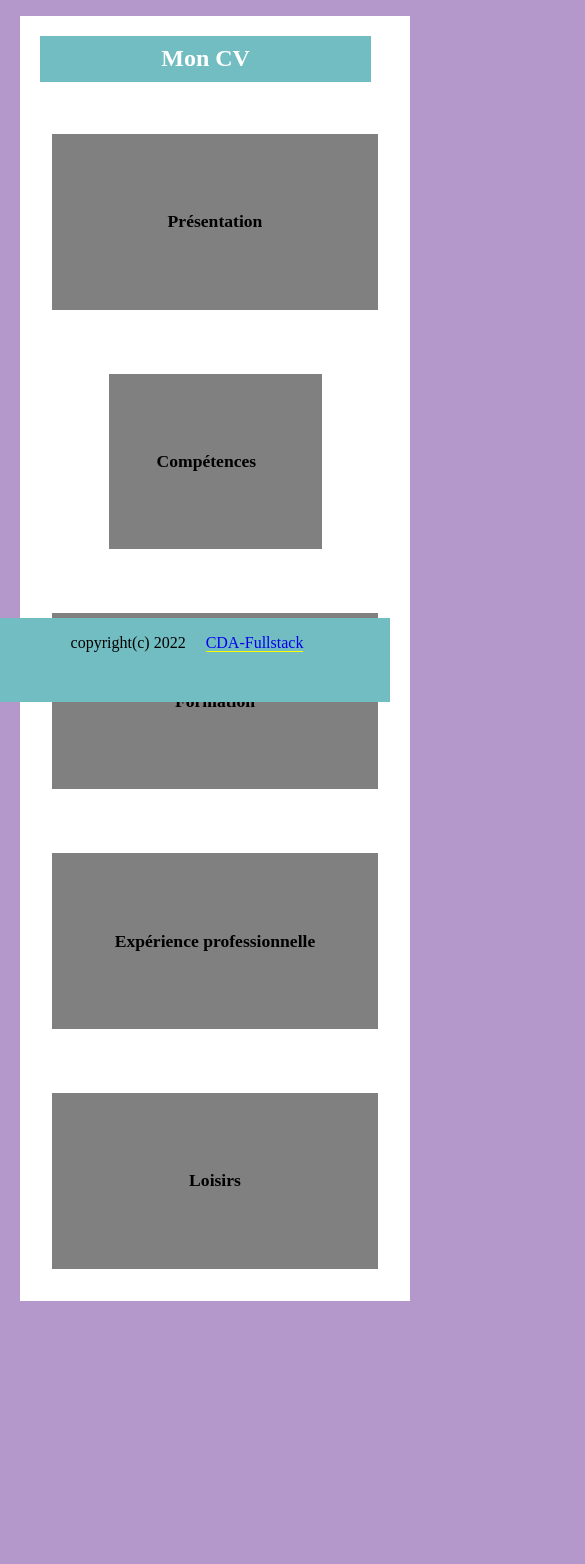
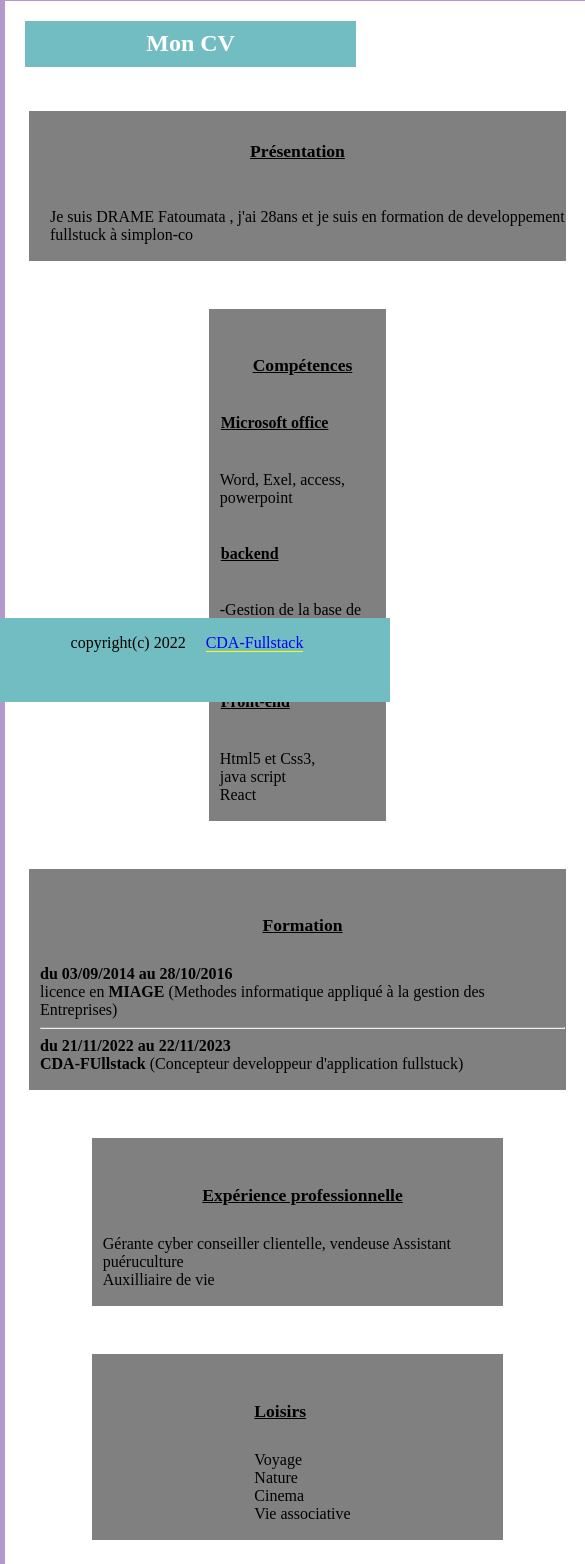
Before and after one commit to ColasRblr/personal-page-simplon, a plain HTML site: page views/CV.html in a window 390 px wide. Shown: the part 142-1706 px from the top of the page, 585 px wide, since content can reach past the window. Before the commit the page ends 1527 px from the top, so only its background shows below. Drawn offline with Linux system fonts and the light colour scheme.

Commit message:
Modification et responsive du  code cv et projets

```diff
--- a/style/style.css
+++ b/style/style.css
@@ -70,6 +70,11 @@
         background-color: white;
         margin: 20px;
 }
+
+#index_sections p{
+    margin-left: 20px;
+    font-size: 1.5em;
+}
 /* FORMS */
 
     form{
@@ -137,10 +142,23 @@
     .cv_page {
         display: flex;
         flex-direction: column;
-        width: 100vw;
+        width: 150vw;
         background-color: white;
-        margin: 20px;
+        margin: 5px;
         margin-bottom : 10vh;
+
+    }
+
+     li{
+        list-style: none;
+    }
+
+    #skill p{
+        padding: 0.5px
+    }
+    #presentation P {
+        padding-left: 20px;
+        font-size: 1em;
     }
 
     h5 {
@@ -152,6 +170,10 @@
         display: flex;
     }
 
+    ul {
+        padding-inline-start: 10px;
+    }
+
     .cv_aside {
         display: flex;
         flex-direction: column;
@@ -159,33 +181,73 @@
 
     #skills, #education, #work_experience, #hobby, #presentation {
         background-color: grey;
-        margin : 2em;
-        padding: 3em;
+        margin : 1.5em;
+        padding: 1px;
+        flex-direction: column;
+        align-items: center;
         display: flex;
-        justify-content: center;
+        /*justify-content: center;*/
     }
 
     #skills {
         width : 30%;
     }
+    #cv_right, #work_experience, #hobby  {
+        width: 70%;
+        display: flex;
+        flex-direction: column;
+       align-items: center;
+    }
 
-   #cv_right {
-    width: 70%;;
+   /* #cv_right {
+    width: 25%;
    }
+   #work_experience
+   {
+    width: 25%;
+   }
+   #hobby {
+    width: 20%;
+   } */
+   /* #hobby{
+    width: 10%;
+   } */
 
    /* Projects */
    .btn_project{
-    width: 20%;
-    height: 10vw;
+    width: 40%;
+    height: 75%;
     box-shadow: 0 0 15px #cccccc;
     border-radius: 14px;
-    background-color: white;
-    padding: 10px;
+    /*background-color: rgba(121, 68, 170, 0);*/
+    background-color: #72BDC1;
+    padding: 1px;
     margin: 5% 7% 5% 7%;
-    display: flex;
+    display: block;
     flex-direction: row;
     justify-content: space-around;
+    font-size: 1em;
+    text-align: center;
+
 }
+
+#titre_project {
+    margin: 5% 0;
+}
+
+.btn_project p {
+    text-align: center;
+}
+
+h5#centrer{
+    text-align: center;
+}
+/* #cadre1 .cadre1P{
+    display: flex;
+    flex-direction: column;
+} */
+
+
 .btn_project:hover{
     transform: scale(1.1);
 }
@@ -194,7 +256,7 @@
     flex-direction: row;
     justify-content: space-around;
 }
-.project{
+.project {
     background-color: #72BDC1;
 }
 
@@ -258,3 +320,8 @@
             width: 100%;
         }
     }
+
+    h6{
+        font-size: 1em;
+        padding: 1px;
+    }
--- a/views/CV.html
+++ b/views/CV.html
@@ -12,7 +12,7 @@
         <img src="../style/photo/pic_28.png" alt="profil picture" class="picture" id="pic">
         <div class="titles">
         <h1 class="title">Bienvenue sur ma page <br> personnelle</h1>
-    <h4 class="texte">Je suis en ... et j'apprends le HTML et le CSS.</h4>
+    <h4 class="texte">Je suis en formation et j'apprends le HTML et le CSS.</h4>
 </div>
 </header>
 
@@ -31,23 +31,73 @@
     <div class="cv_page">
     <h2> Mon CV </h2>
 
-    <div id="presentation">
-        <h5>Présentation </h5>
-    </div>
+        <div id="presentation">
+            <h5><u>Présentation</u> </h5>
+            <p> Je suis DRAME Fatoumata , j'ai 28ans et je suis en formation de developpement fullstuck à simplon-co</p>
+        </div>
         <section id="cv_section">
             <aside class="cv_aside" id="skills">
-                <h5>Compétences</h5>
+                <ul>
+                <h5 id="centrer"><u >Compétences</u></h5>
+
+                        <li>
+                            <h6><u>Microsoft office</h6></u>
+                            Word, Exel, access, powerpoint
+                        </li>
+
+                        <li>
+                           <u> <h6>backend</h6></u>
+
+                            -Gestion de la base de donnée <br>
+                            -Php laravel,
+                        </li>
+                        <li>
+                            <h6><u>Front-end</h6></u>
+                           Html5 et Css3, <br>java script<br> React
+                        </li>
+                    </ul>
+
             </aside>
             <aside class="cv_aside" id="cv_right">
                 <div id="education">
-                    <h5>Formation</h5>
-                    <p></p>
+                    <ul>
+                        <li>
+                            <h5 id="centrer"><u>Formation</u></h5>
+                        </li>
+                        <li>
+                            <b>du 03/09/2014 au 28/10/2016</b><br>
+                            licence en <b>MIAGE</b> (Methodes informatique appliqué à la gestion des Entreprises)<br>
+                        </li>
+                        <hr>
+                        <li>
+                            <b>du 21/11/2022 au 22/11/2023</b><br>
+                            <b>CDA-FUllstack</b> (Concepteur developpeur d'application fullstuck)
+
+                        </li>
+                    </ul>
                 </div>
                 <div id="work_experience">
-                    <h5>Expérience professionnelle</h5>
+                    <ul>
+                        <li>
+                            <h5 id="centrer"><u>Expérience professionnelle</u></h5>
+                        </li>
+                        <li>
+                            Gérante cyber
+                            conseiller clientelle, vendeuse
+                            Assistant puéruculture<br>
+                            Auxilliaire de vie
+                        </li>
+                    </ul>
                 </div>
                 <div id="hobby">
-                    <h5>Loisirs</h5>
+                    <ul>
+                        <li>
+                            <h5><u>Loisirs</u></h5>
+                        </li>
+                        <li>
+                            Voyage<br> Nature<br> Cinema<br> Vie associative
+                        </li>
+                    </ul>
                 </div>
         </aside>
         </section>
```
Also changed, not shown: views/contact.html (+1 -1 lines), views/index.html (+2 -2 lines), views/projects.html (+37 -5 lines), views/register.html (+1 -1 lines).
